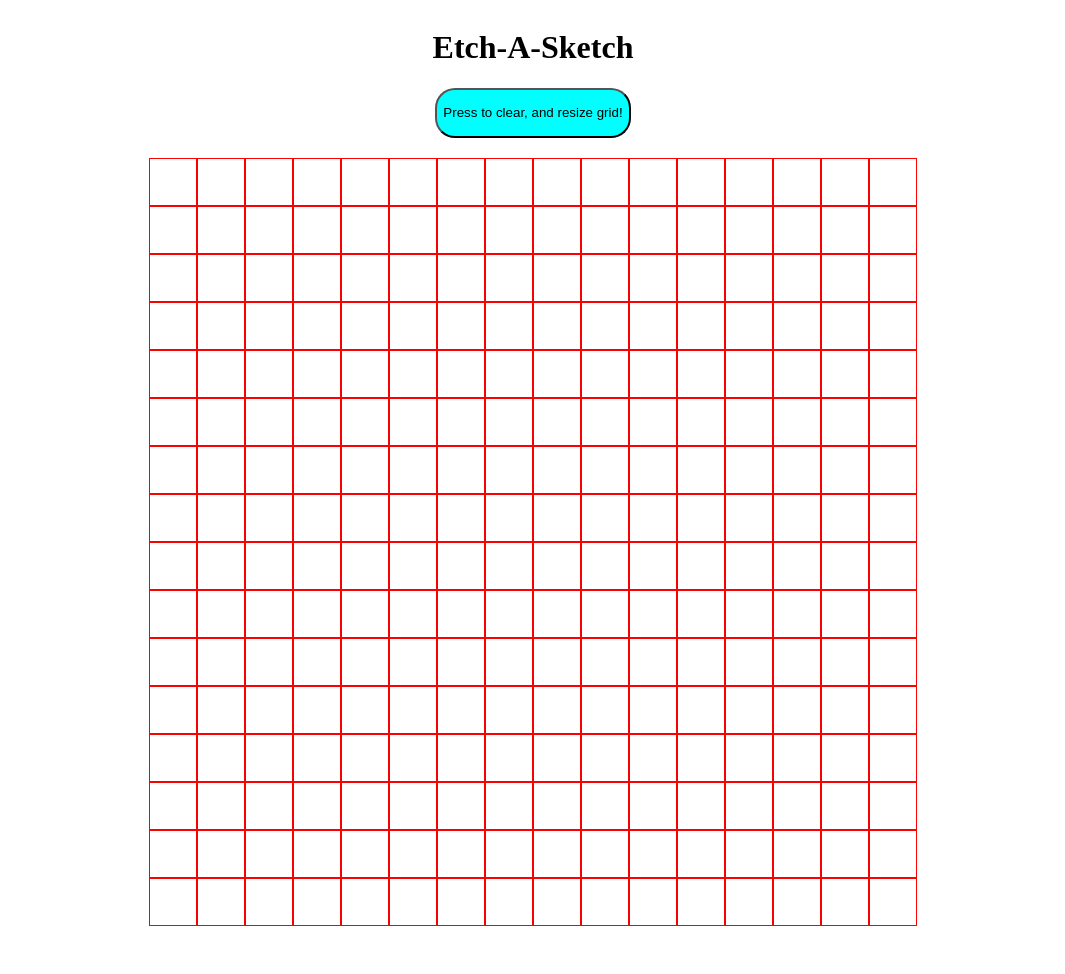
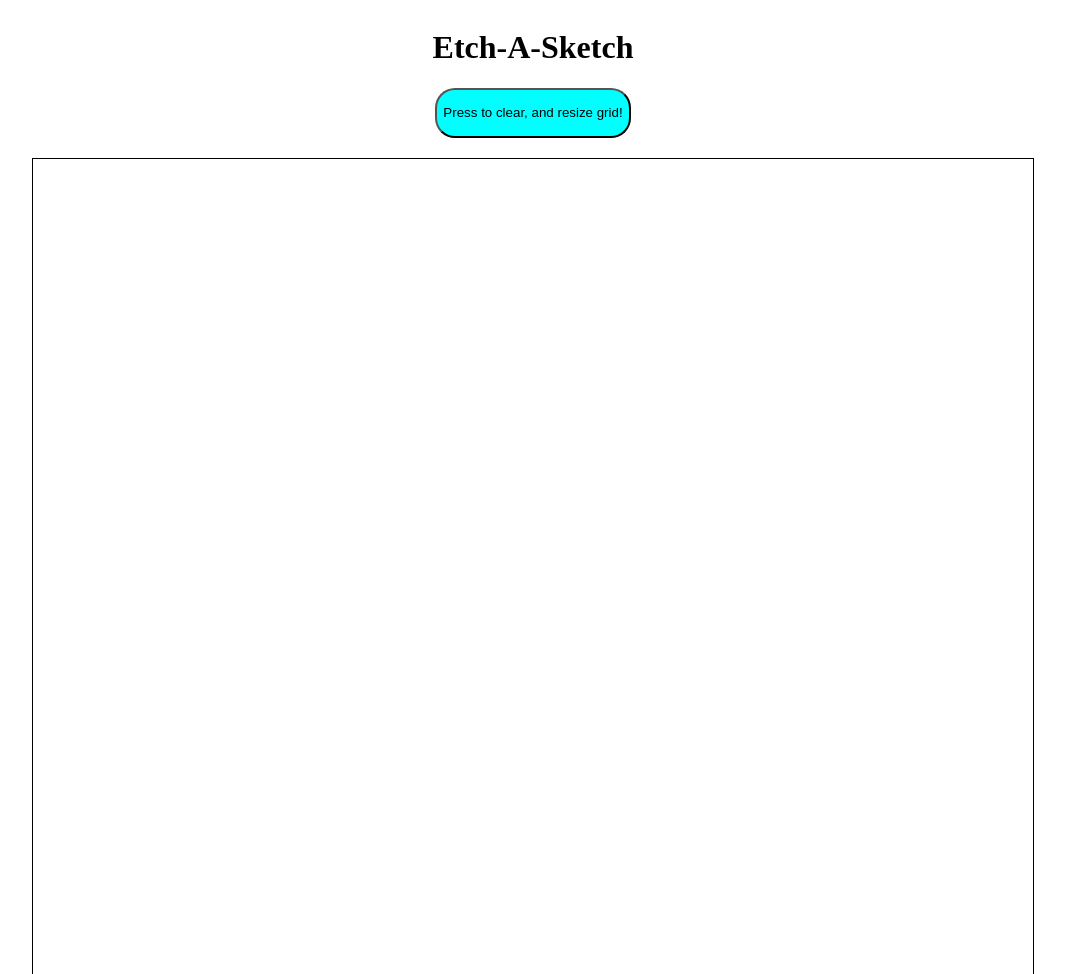
Before and after one commit to LawrenceDeacon/etch-a-sketch, a plain HTML site: page index.html in a window 1280 px wide. Shown: the top 974 px of the page, without its empty margins (107-1172 px from the left). Before the commit the page ends 934 px from the top, so only its background shows below. Drawn offline with Linux system fonts and the light colour scheme.

Commit message:
Fixed width issue on divs

```diff
--- a/script.js
+++ b/script.js
@@ -3,6 +3,7 @@ const wrapper = document.querySelector('.wrapper');
 let divs = [];
 function clearGrid(size = 16) {
     let gridSize = size * size;
+    const wrapperWidth = 1000;
 
     divs.forEach(element => {
         wrapper.removeChild(wrapper.firstChild);
@@ -12,7 +13,11 @@ function clearGrid(size = 16) {
 
     for (let index = 0; index < gridSize; index++) {
         divs[index] = "div"+index;
-        wrapper.append(document.createElement('div'));
+        let width = wrapperWidth / size;
+        console.log(width);
+        let newDiv = document.createElement('div');
+        newDiv.setAttribute('style', "width: "+width+"px; height:"+width+"px;");
+        wrapper.append(newDiv);
     }
 
     let onHover = document.querySelectorAll('.wrapper div');
--- a/style.css
+++ b/style.css
@@ -8,15 +8,14 @@ body {
 .wrapper{
     display: flex;
     flex-wrap: wrap;
-    width: 800px;
+    width: 1000px;
     justify-content: center;
+    border: 1px solid black;
 }
 
 .wrapper div{
-    border: 1px solid red;
+    /* border: 1px solid red; */
     margin: 0;
-    width: 46px;
-    height: 46px;
 }
 
 .hovered{
```
